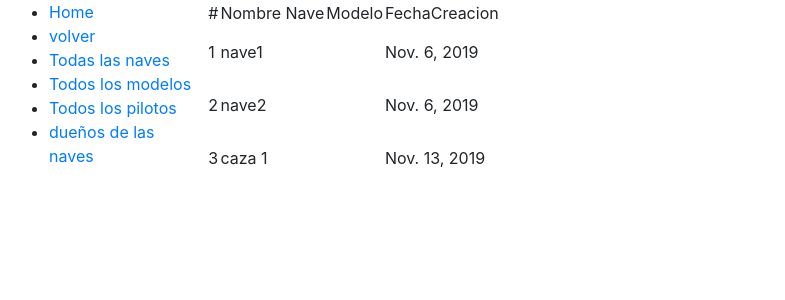
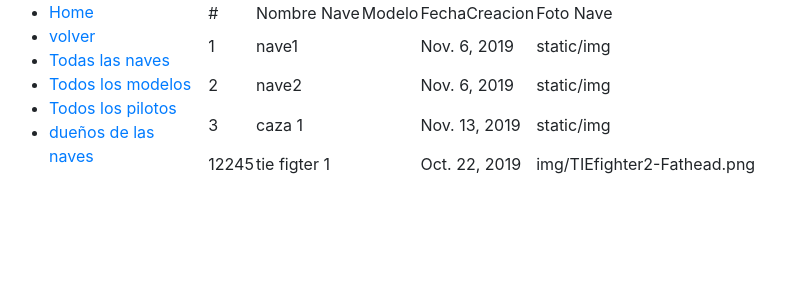
Before and after one commit to narrowgar/Starwars, a Django app: page /GestionNaves/templates/Nave.html in a window 1280 px wide. Shown: the top 300 px of the page, without its empty margins (6-791 px from the left). Run offline with Django 3.2, Linux system fonts and the light colour scheme; data comes from the database, SQL or seed files in the repository; some libraries are stand-ins or nearby versions.

Commit message:
agregado fotos
en la carpeta models.py en las clases de piloto y nave se agrego el campo ImageField() para poder subir una imagen al sistema

```diff
--- a/GestionNaves/models.py
+++ b/GestionNaves/models.py
@@ -14,6 +14,7 @@
     Modelo = models.ForeignKey(Modelo,on_delete = models.CASCADE,null = False)
     fechaCreacion = models.DateField()
     idNave = models.CharField(max_length=200)
+    fotoNave = models.ImageField(upload_to= 'img',default = 'static/img')
 
     def __str__(self):
         return self.idNave
@@ -22,6 +23,7 @@
     apellidos = models.CharField(max_length=200)
     edad=models.PositiveIntegerField()
     fechnac = models.DateField()
+    fotoPiloto = models.ImageField(upload_to= 'img',default = 'static/img')
 
     def __str__(self):
         return "{0}  ({1})".format(self.nombrePiloto, self.apellidos)
--- a/GestionNaves/templates/Nave.html
+++ b/GestionNaves/templates/Nave.html
@@ -8,6 +8,7 @@
                   <td>Nombre Nave</td>
                   <td>Modelo</td>
                   <td>FechaCreacion</td>
+                  <td>Foto Nave</td>
               </tr>
           </thead>
 
@@ -19,6 +20,7 @@
                   <td>{{ nave.nombreNave}}</td>
                   <td>{{ nave.modelo}}</td>
                   <td>{{ nave.fechaCreacion}}</td>
+                  <td>{{ nave.fotoNave}}</td>
               </tr>
               {% endfor %}
 
--- a/GestionNaves/templates/piloto.html
+++ b/GestionNaves/templates/piloto.html
@@ -8,6 +8,7 @@
                   <td>apellidos</td>
                   <td>Edad</td>
                   <td>Fecha nacimiento</td>
+                  <td>Foto piloto</td>
               </tr>
           </thead>
 
@@ -19,6 +20,7 @@
                   <td>{{ pilote.apellidos}}</td>
                   <td>{{ pilote.edad}}</td>
                   <td>{{ pilote.fechnac}}</td>
+                  <td>{{ pilote.fotoPiloto}}</td>
               </tr>
               {% endfor %}
 
```
Also changed, not shown: GestionNaves/migrations/0002_auto_20191117_2048.py (added), Starwars.db, img/TIEfighter2-Fathead.png (added).
